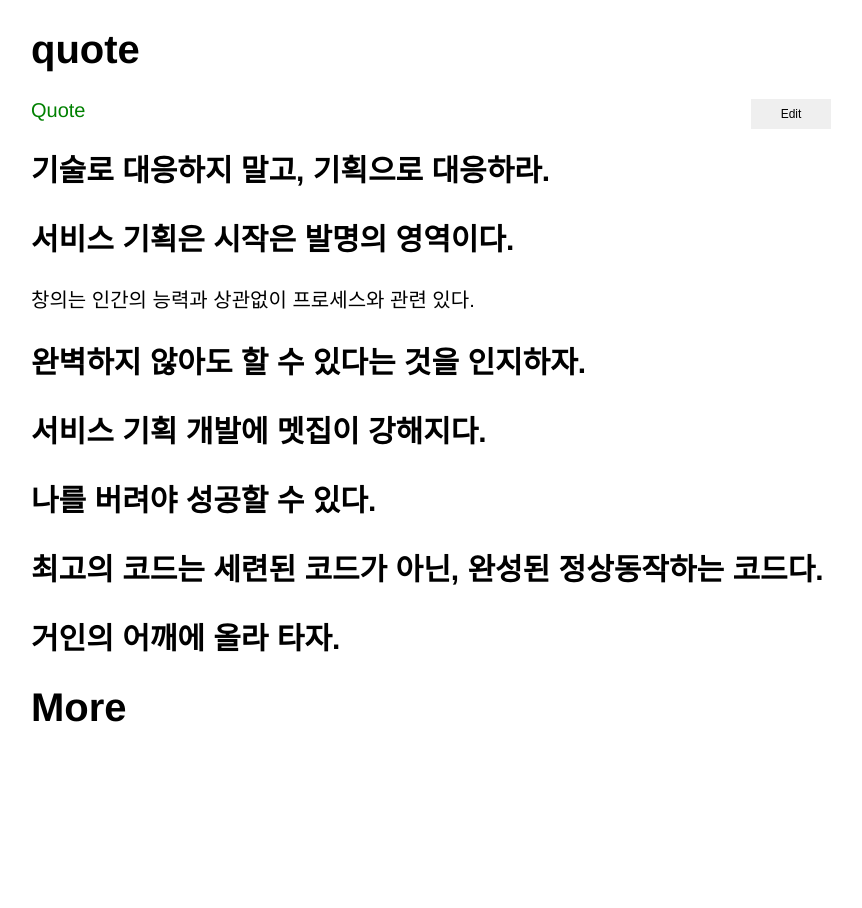
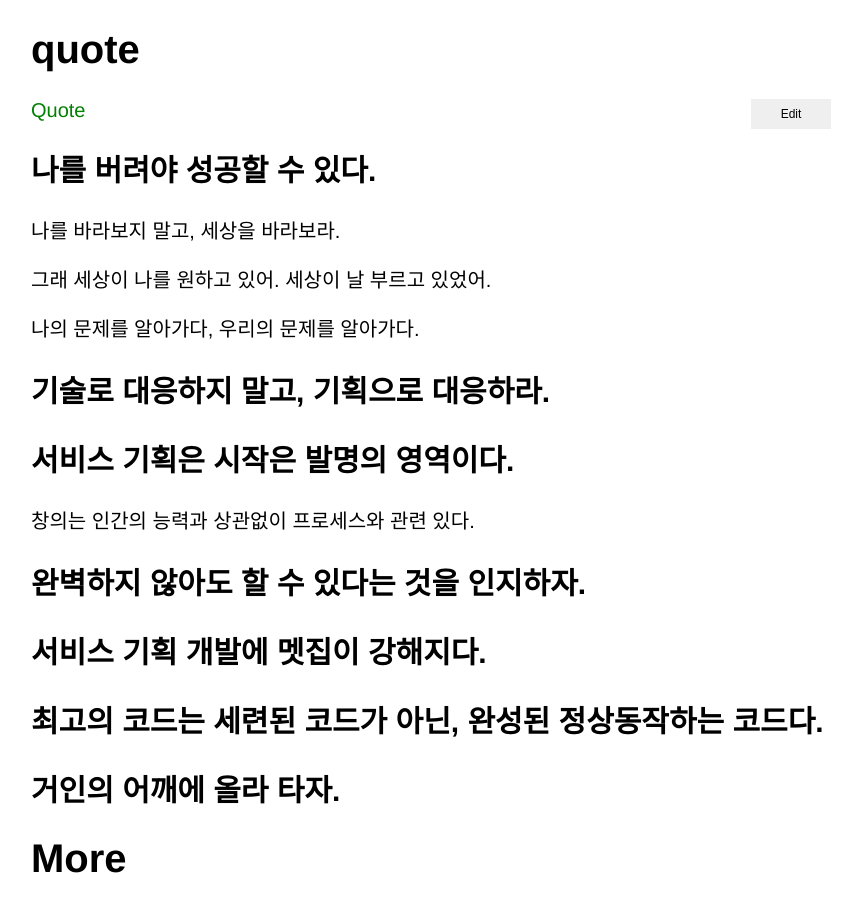
Before and after one commit to xiote/20200810_xiote.github.io, a Jekyll site: the page built from _posts/2020-08-05-14-38-28.md, in a window 1280 px wide. Shown: the whole page, without its empty margins (209-1071 px from the left). Built offline with Jekyll 4.4.1, drawn with Linux system fonts in a browser that asks for light colours.

Commit message:
Update 2020-08-05-14-38-28.md

```diff
--- a/_posts/2020-08-05-14-38-28.md
+++ b/_posts/2020-08-05-14-38-28.md
@@ -3,6 +3,14 @@ layout: post
 title: quote
 tags: quote
 ---
+
+## 나를 버려야 성공할 수 있다.
+
+  나를 바라보지 말고, 세상을 바라보라.
+
+  그래 세상이 나를 원하고 있어. 세상이 날 부르고 있었어.
+
+  나의 문제를 알아가다, 우리의 문제를 알아가다.
 
 ## 기술로 대응하지 말고, 기획으로 대응하라.
 
```
Also changed, not shown: other parts of _posts/2020-08-05-14-38-28.md (+0 -2 lines).
